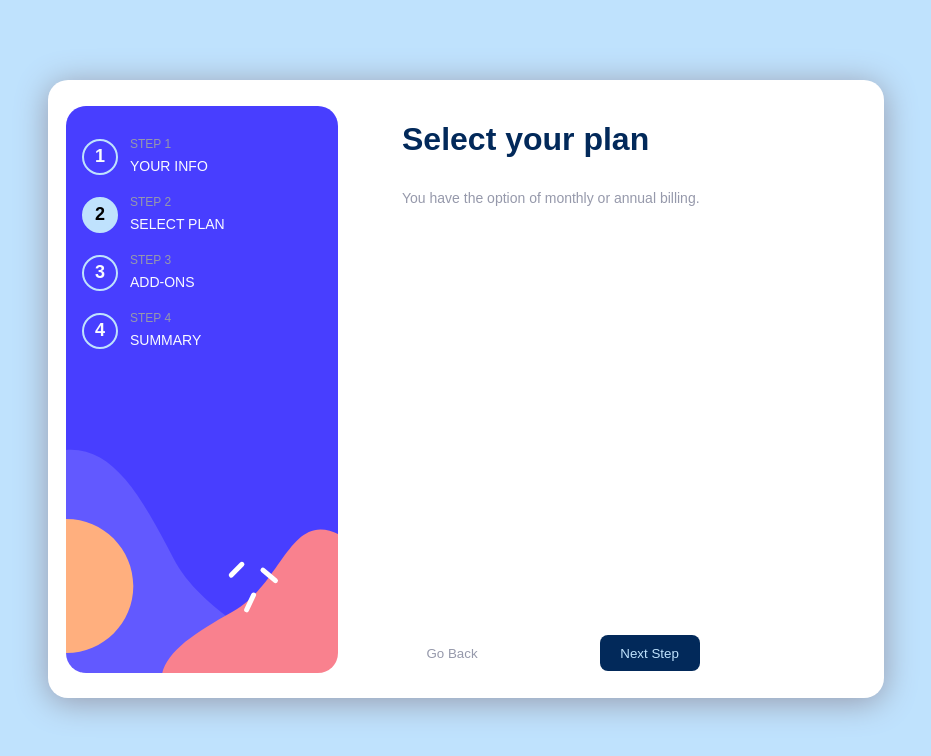
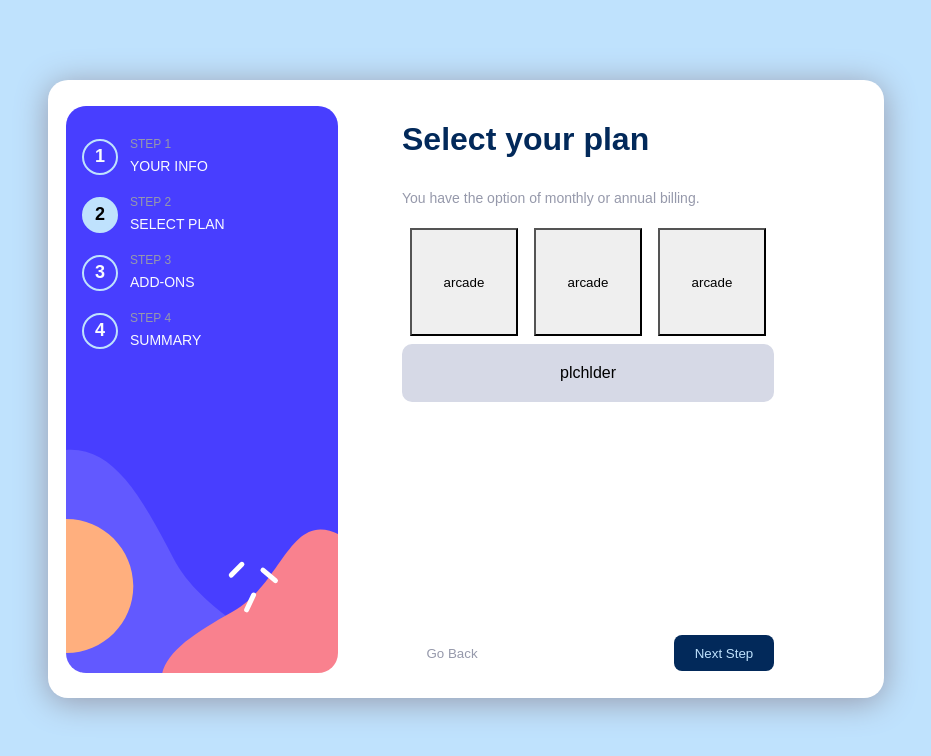
Before and after one commit to B4rsam/frontendmentors-multistepform, a React (Vite) app: page / in a window 1280 px wide. Both pictures are taken after a click on the button "Next Step". Shown: the top 756 px of the page, without its empty margins (174-1105 px from the left). Built offline with nearby package versions, Linux system fonts and the light colour scheme; the HTML template or start-up script is replaced by a standard one.

Commit message:
feat: added step 2

```diff
--- a/src/components/formSection/FormSection.tsx
+++ b/src/components/formSection/FormSection.tsx
@@ -1,6 +1,7 @@
 import { FC } from 'react'
 import Form from '../primitives/Form/Form'
 import s from './formsection.module.sass'
+import Button from '../primitives/Button/Button'
 
 interface formSection {
     step: number
@@ -27,6 +28,14 @@ const FormSection : FC<formSection> = ({step}) => {
                     <div className={s.formSection}>
                         <p className={s.title}>Select your plan</p>
                         <p className={s.description}>You have the option of monthly or annual billing.</p>
+                        <div className={s.planButtons}>
+                            <Button className={"arcade"} children="arcade" type="radio"/>
+                            <Button className={"advanced"} children="arcade" type="radio"/>
+                            <Button className={"pro"} children="arcade" type="radio"/>
+                        </div>
+                        <div className={s.billing}>
+                            <p>plchlder</p>
+                        </div>
                     </div>
                 )
             case 3:
--- a/src/components/formSection/formsection.module.sass
+++ b/src/components/formSection/formsection.module.sass
@@ -14,3 +14,15 @@
 
     .formLabel
         font-size: 12px
+
+    .planButtons
+        display: flex
+        align-items: center
+        justify-content: space-between
+
+    .billing
+        background-color: $neutralGrayLight
+        padding: 4px
+        display: flex
+        justify-content: space-around
+        border-radius: 10px
--- a/src/components/primitives/Button/Button.tsx
+++ b/src/components/primitives/Button/Button.tsx
@@ -1,7 +1,7 @@
 import { FC, HTMLAttributes, ReactNode } from 'react'
 import s from './button.module.sass'
 
-type validTypes = "submit" | "back" | "confirm" | "step"
+type validTypes = "submit" | "back" | "confirm" | "step" | "radio"
 interface IButton extends HTMLAttributes<HTMLButtonElement> {
     className?: string
     children: ReactNode
--- a/src/components/primitives/Button/button.module.sass
+++ b/src/components/primitives/Button/button.module.sass
@@ -33,3 +33,8 @@
         border: none
         background-color: rgba(0,0,0,0)
         color: $neutralGray
+
+    &.radio
+        height: 108px
+        width: 108px
+        margin: 8px
```
